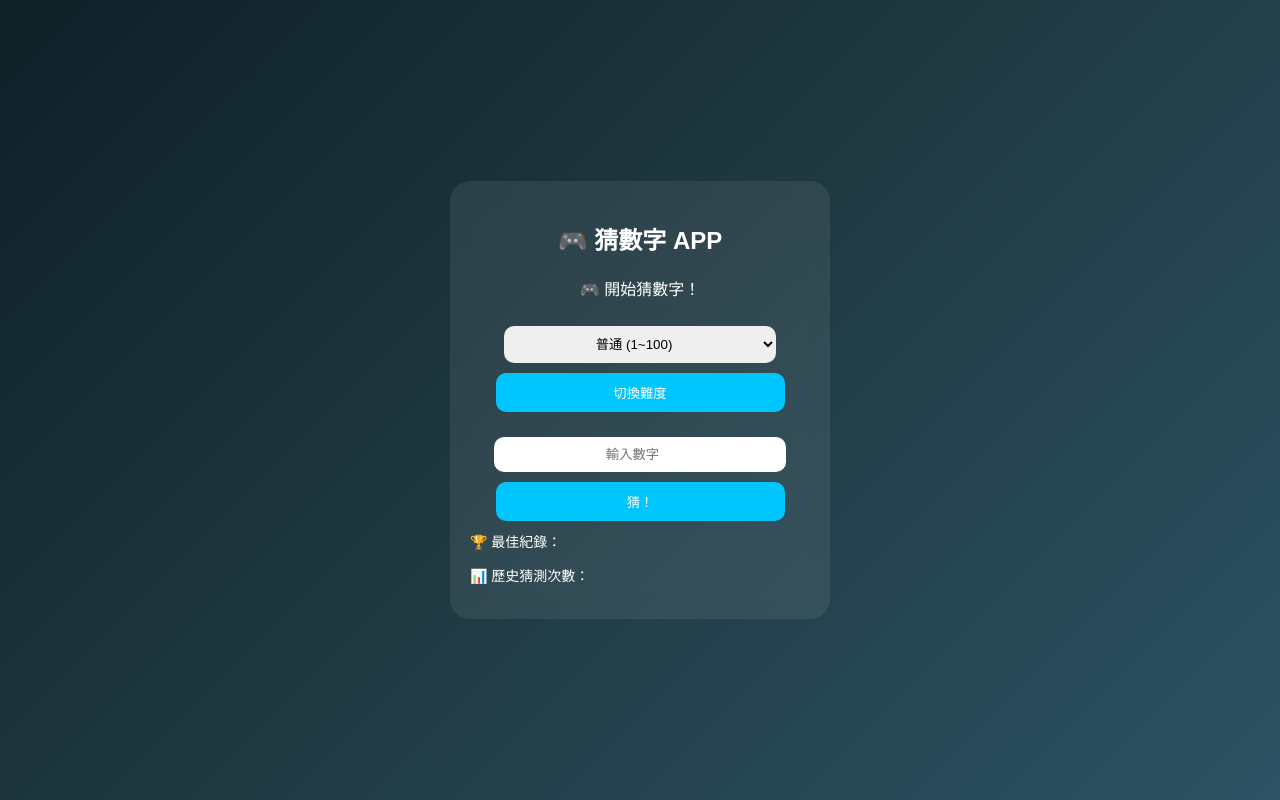
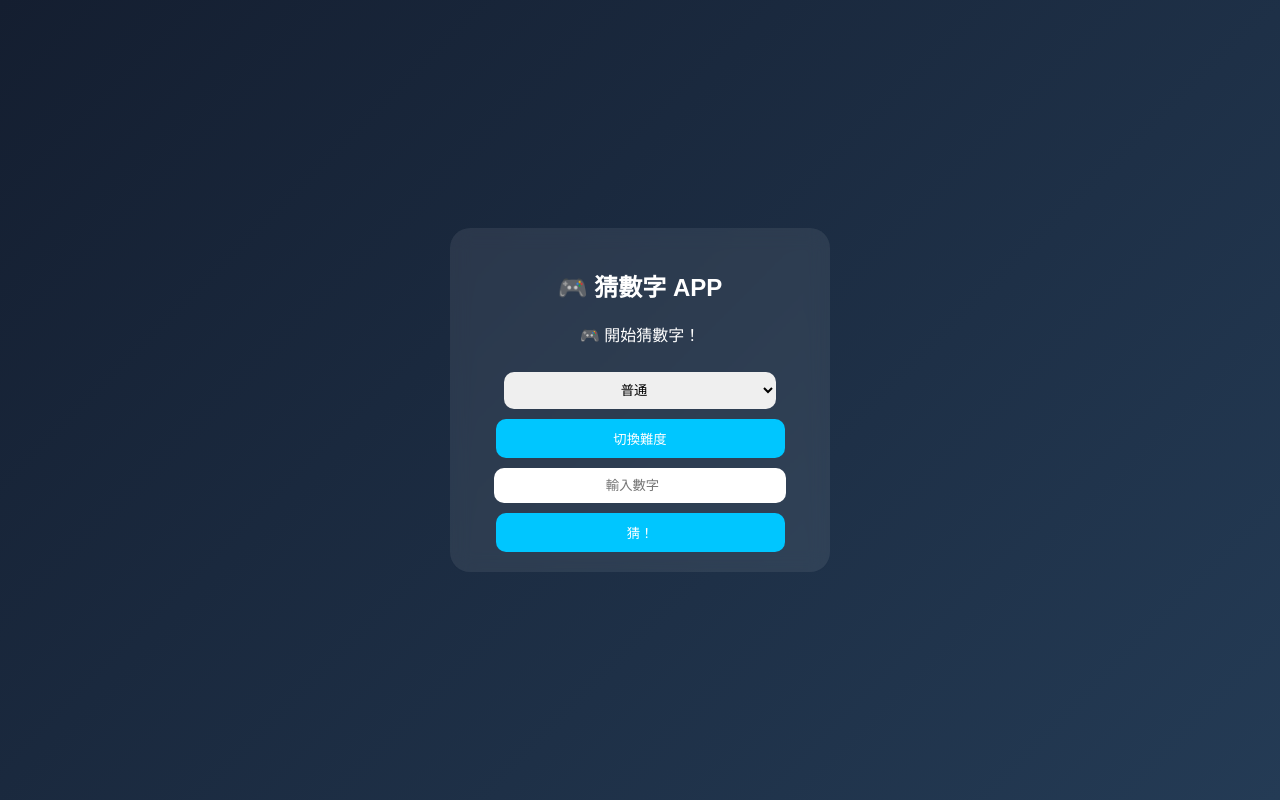
Before and after one commit to y10933/guess-number-web, a Flask app: page / in a window 1280 px wide. Run offline with Flask 3, Linux system fonts and the light colour scheme.

Commit message:
Update index.html

```diff
--- a/templates/index.html
+++ b/templates/index.html
@@ -10,7 +10,7 @@
         body {
             margin: 0;
             font-family: Arial;
-            background: linear-gradient(135deg, #0f2027, #203a43, #2c5364);
+            background: linear-gradient(135deg, #141e30, #243b55);
             color: white;
             display: flex;
             justify-content: center;
@@ -25,6 +25,7 @@
             border-radius: 20px;
             text-align: center;
             backdrop-filter: blur(10px);
+            transition: 0.3s;
         }
 
         input, select {
@@ -45,69 +46,98 @@
             background: #00c6ff;
             color: white;
             cursor: pointer;
+            transition: 0.2s;
         }
 
         button:hover {
             background: #0072ff;
+            transform: scale(1.05);
         }
 
-        .box {
-            margin-top: 15px;
+        /* 🎉 猜對動畫 */
+        .win {
+            animation: winFlash 0.6s ease-in-out;
         }
 
-        .list {
-            text-align: left;
-            font-size: 14px;
-            margin-top: 10px;
+        @keyframes winFlash {
+            0% { transform: scale(1); background: rgba(0,255,0,0.1); }
+            50% { transform: scale(1.1); background: rgba(0,255,0,0.4); }
+            100% { transform: scale(1); }
+        }
+
+        /* ❌ 猜錯動畫 */
+        .shake {
+            animation: shake 0.3s;
+        }
+
+        @keyframes shake {
+            0% { transform: translateX(0); }
+            25% { transform: translateX(-5px); }
+            50% { transform: translateX(5px); }
+            75% { transform: translateX(-5px); }
+            100% { transform: translateX(0); }
         }
     </style>
 </head>
 
 <body>
 
-<div class="app">
+<div class="app" id="appBox">
 
     <h2>🎮 猜數字 APP</h2>
 
-    <p>{{ message }}</p>
+    <p id="msg">{{ message }}</p>
 
-    <!-- 難度 -->
-    <form method="POST">
+    <form method="POST" onsubmit="playClick()">
         <select name="level">
-            <option value="50" {% if level==50 %}selected{% endif %}>簡單 (1~50)</option>
-            <option value="100" {% if level==100 %}selected{% endif %}>普通 (1~100)</option>
-            <option value="500" {% if level==500 %}selected{% endif %}>困難 (1~500)</option>
+            <option value="50" {% if level==50 %}selected{% endif %}>簡單</option>
+            <option value="100" {% if level==100 %}selected{% endif %}>普通</option>
+            <option value="500" {% if level==500 %}selected{% endif %}>困難</option>
         </select>
+
         <button type="submit">切換難度</button>
     </form>
 
-    <!-- 猜數字 -->
-    <form method="POST" class="box">
+    <form method="POST" onsubmit="playClick()">
         <input type="number" name="guess" placeholder="輸入數字" required>
         <button type="submit">猜！</button>
     </form>
 
-    <!-- 排行榜 -->
-    <div class="list">
-        🏆 最佳紀錄：
-        <ul>
-            {% for r in rank %}
-                <li>{{ r }} 次</li>
-            {% endfor %}
-        </ul>
-    </div>
+</div>
 
-    <!-- 🔥 每局猜測紀錄 -->
-    <div class="list">
-        📊 歷史猜測次數：
-        <ul>
-            {% for h in history %}
-                <li>{{ h }} 次</li>
-            {% endfor %}
-        </ul>
-    </div>
+<!-- 🔊 音效 -->
+<audio id="clickSound" src="https://www.soundjay.com/buttons/sounds/button-16.mp3"></audio>
+<audio id="winSound" src="https://www.soundjay.com/misc/sounds/bell-ringing-05.mp3"></audio>
 
-</div>
+<script>
+    const msg = document.getElementById("msg");
+    const app = document.getElementById("appBox");
+
+    // 點擊音效
+    function playClick() {
+        document.getElementById("clickSound").play();
+    }
+
+    // 判斷訊息做動畫
+    window.onload = function() {
+
+        let text = msg.innerText;
+
+        if (text.includes("正確")) {
+            app.classList.add("win");
+            document.getElementById("winSound").play();
+        }
+
+        if (text.includes("太大") || text.includes("太小")) {
+            app.classList.add("shake");
+        }
+
+        setTimeout(() => {
+            app.classList.remove("win");
+            app.classList.remove("shake");
+        }, 800);
+    }
+</script>
 
 </body>
 </html>
```
